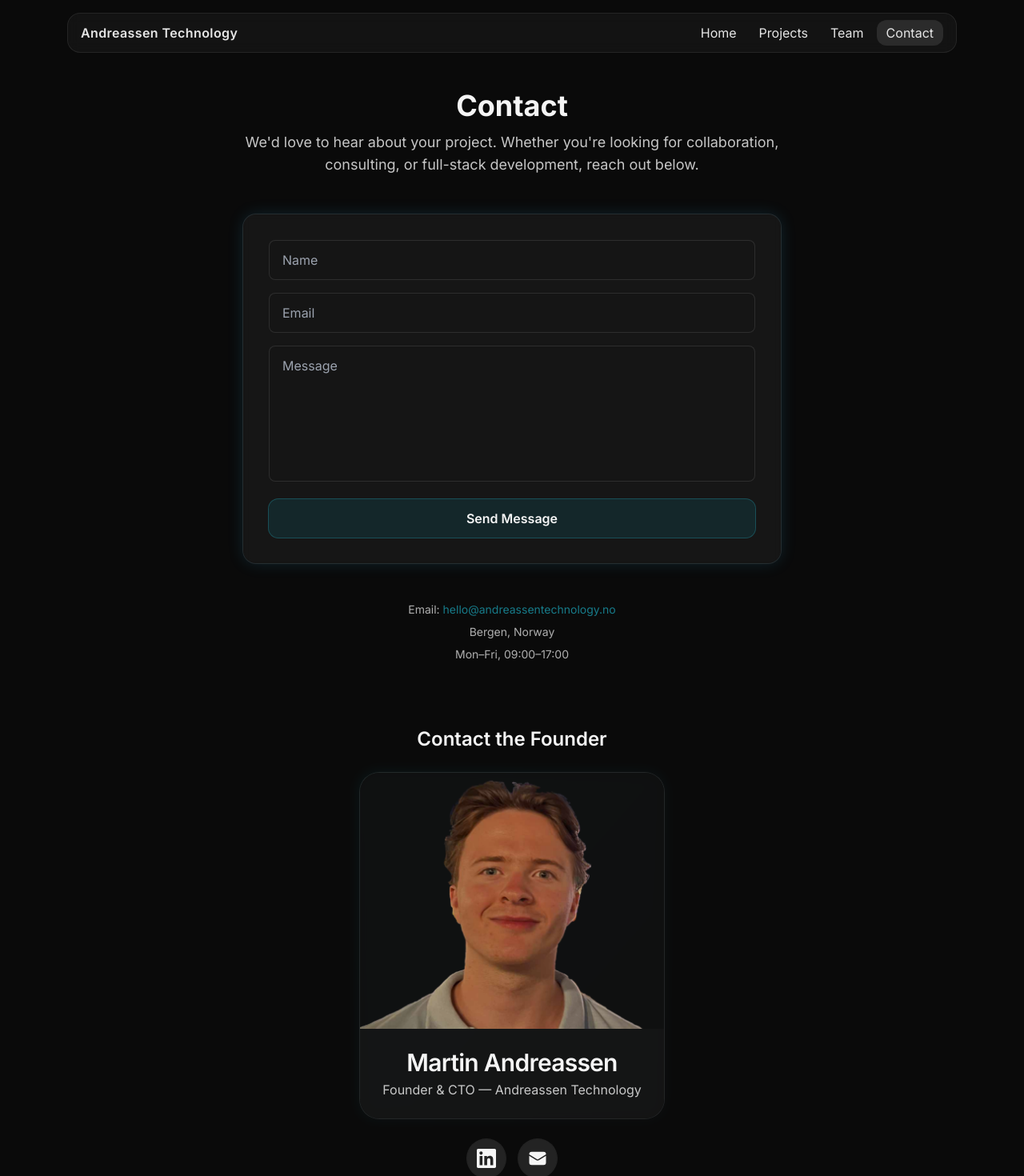
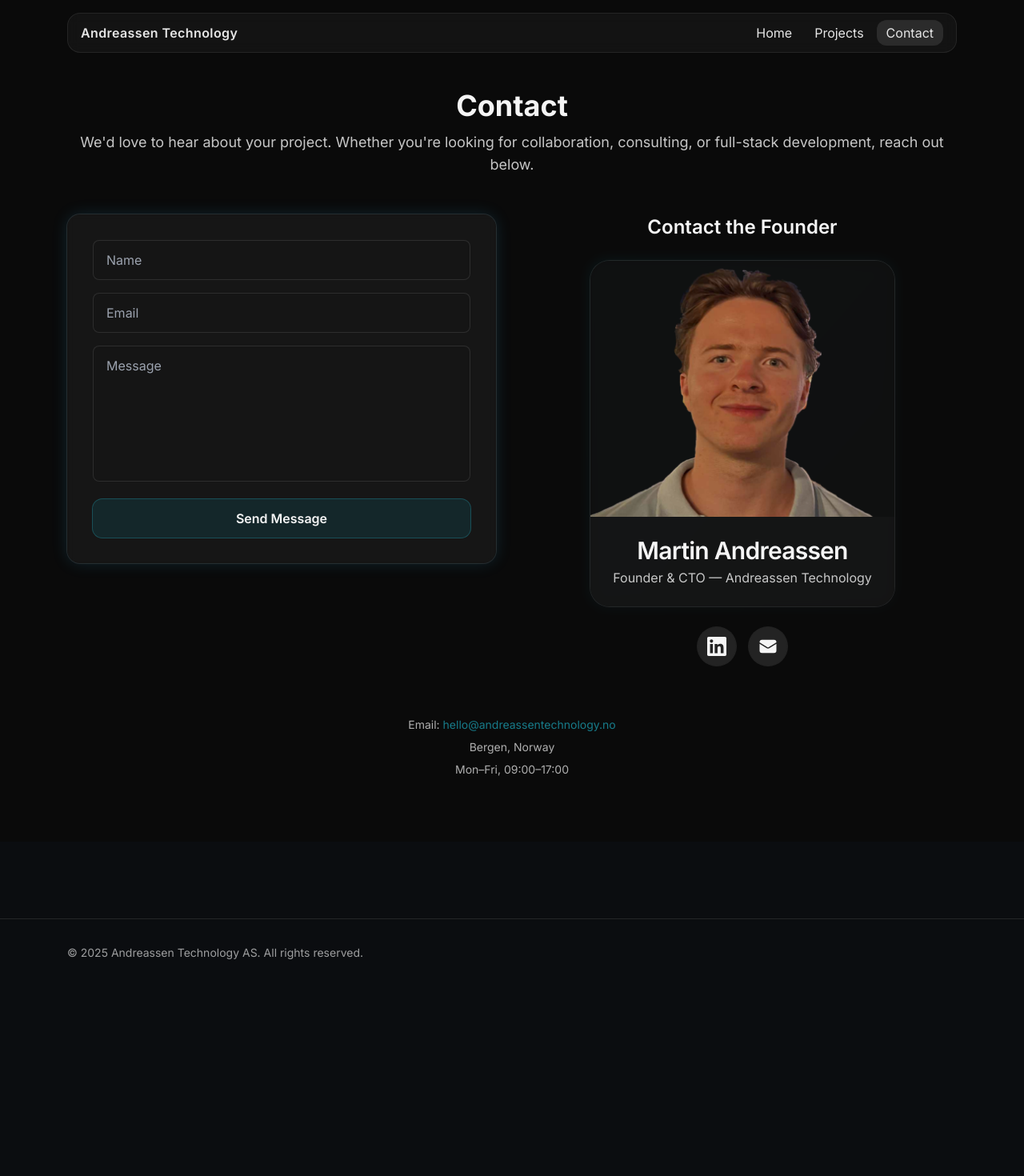
Before and after one commit to AndreassenKapital/andreassenTechhjemmeside, a Next.js app: page /contact in a window 1280 px wide. Shown: the top 1470 px of the page at 80% size. After the commit the page ends 1233 px from the top, so only its background shows below. Built offline with nearby package versions, Linux system fonts and the light colour scheme.

Commit message:
feat(contact): remove Team from navbar and place Contact the Founder beside contact form

```diff
--- a/app/contact/page.tsx
+++ b/app/contact/page.tsx
@@ -19,17 +19,18 @@
       <Navbar />
       <main className="min-h-screen bg-neutral-950 text-neutral-100 pt-28 pb-20">
         <div className="container-p">
-          <div className="max-w-2xl mx-auto">
           {/* Header Section */}
-            <section className="text-center mb-12">
+          <div className="text-center mb-12">
             <h1 className="text-4xl font-bold mb-3">Contact</h1>
             <p className="text-lg opacity-80">
               We'd love to hear about your project. Whether you're looking for collaboration, consulting, or full-stack development, reach out below.
             </p>
-            </section>
+          </div>
 
-            {/* Form Card */}
-            <form onSubmit={onSubmit} className="w-full bg-white/5 backdrop-blur-sm rounded-2xl p-8 ring-1 ring-white/10 shadow-[0_0_20px_rgba(56,189,248,0.15)] space-y-4 mb-12">
+          {/* Main Content Grid */}
+          <div className="max-w-6xl mx-auto grid grid-cols-1 md:grid-cols-2 gap-10 items-start mb-16">
+            {/* Contact Form */}
+            <form onSubmit={onSubmit} className="bg-white/5 backdrop-blur-sm rounded-2xl p-8 ring-1 ring-white/10 shadow-[0_0_20px_rgba(56,189,248,0.15)] space-y-4">
               <input
                 name="name"
                 placeholder="Name"
@@ -58,20 +59,10 @@
               {status && <p className="text-sm text-center text-cyan-400">{status}</p>}
             </form>
 
-            {/* Contact Info */}
-            <div className="text-center text-sm opacity-70 space-y-2 mb-20">
-              <p>
-                Email: <a href="mailto:hello@andreassentechnology.no" className="hover:underline text-cyan-400/80">hello@andreassentechnology.no</a>
-              </p>
-              <p>Bergen, Norway</p>
-              <p>Mon–Fri, 09:00–17:00</p>
-            </div>
-
             {/* Contact the Founder */}
-            <section className="text-center mt-20">
+            <div className="flex flex-col items-center text-center">
               <h2 className="text-2xl font-semibold mb-6">Contact the Founder</h2>
-              <div className="flex justify-center mb-6">
-                <div className="max-w-sm w-full">
+              <div className="w-full max-w-sm mb-6">
                 <SimpleProfileCard
                   name="Martin Andreassen"
                   role="Founder & CTO — Andreassen Technology"
@@ -80,8 +71,7 @@
                   intensity={0.25}
                 />
               </div>
-              </div>
-              <div className="flex justify-center gap-4 mt-4">
+              <div className="flex justify-center gap-4">
                 <a
                   href="https://www.linkedin.com/in/martin-andreassen-895b2a290/"
                   target="_blank"
@@ -104,7 +94,16 @@
                   </svg>
                 </a>
               </div>
-            </section>
+            </div>
+          </div>
+
+          {/* Contact Info */}
+          <div className="text-center text-sm opacity-70 space-y-2">
+            <p>
+              Email: <a href="mailto:hello@andreassentechnology.no" className="hover:underline text-cyan-400/80">hello@andreassentechnology.no</a>
+            </p>
+            <p>Bergen, Norway</p>
+            <p>Mon–Fri, 09:00–17:00</p>
           </div>
         </div>
       </main>
--- a/components/Navbar.tsx
+++ b/components/Navbar.tsx
@@ -7,7 +7,6 @@
   const links = [
     { href: "/", label: "Home" },
     { href: "/projects", label: "Projects" },
-    { href: "/staff", label: "Team" },
     { href: "/contact", label: "Contact" },
   ];
   return (
```
Lines whose indentation alone changed are shown as unchanged.
